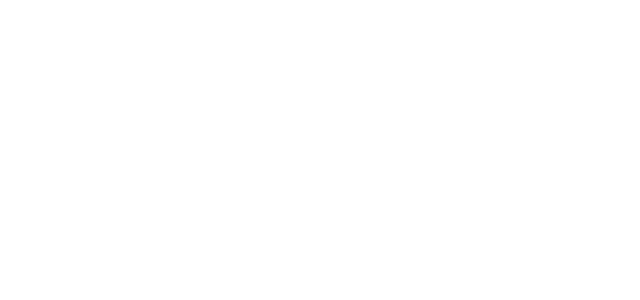
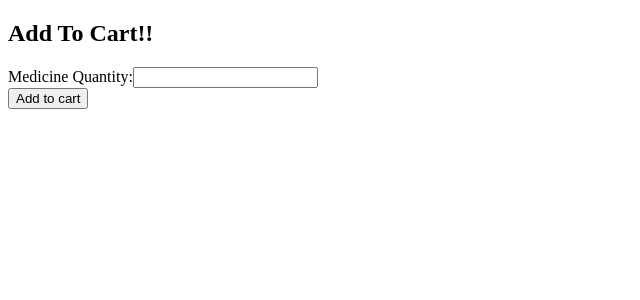
Before and after one commit to sultanaNargis03/PharmacyFrontend, a React (Vite) app in the folder PharmacyApp/: page /addtocart/1 in a window 1280 px wide. Before the commit this address had no page. Shown: the top 300 px of the page, without its empty margins (0-640 px from the left). Built offline with nearby package versions, Linux system fonts and the light colour scheme.

Commit message:
"cart service"

```diff
--- a/PharmacyApp/src/App.jsx
+++ b/PharmacyApp/src/App.jsx
@@ -7,6 +7,8 @@
 import EditMedicine from "./component/EditMedicine";
 import Register from "./component/Auth/Register";
 import Login from "./component/Auth/Login";
+import AddToCart from "./component/Cart/AddToCart";
+import CartList from "./component/Cart/CartList";
 
 function App() {
   return (
@@ -18,6 +20,8 @@
         <Route path="/medicinelist" element={<MedicineList />} exact />
         <Route path="/addmedicine" element={<AddMedicine />} />
         <Route path="/edit/:id" element={<EditMedicine />} />
+        <Route path="/addtocart/:medicneName" element={<AddToCart />} />
+        <Route path="/cartlist" element={<CartList />} />
       </Routes>
     </Router>
   );
--- a/PharmacyApp/src/component/Auth/Login.jsx
+++ b/PharmacyApp/src/component/Auth/Login.jsx
@@ -1,10 +1,13 @@
 import { useState } from "react";
 import axios from "axios";
+import { useNavigate } from "react-router-dom";
+
 const Login = () => {
   const [loginDto, setLoginDto] = useState({
     username: "",
     password: "",
   });
+  const navigate = useNavigate();
 
   const handleSubmit = async (e) => {
     console.log(loginDto);
@@ -14,6 +17,8 @@
         "http://localhost:8088/Pharmacy/api/auth/login",
         loginDto
       );
+      // navigate("/MedicineList");
+      navigate("/CartList");
     } catch (error) {
       console.error("Failed to login:", error);
     }
--- a/PharmacyApp/src/component/Auth/Register.jsx
+++ b/PharmacyApp/src/component/Auth/Register.jsx
@@ -19,7 +19,6 @@
         "http://localhost:8088/Pharmacy/api/auth/register",
         registerDto
       );
-      navigate("/Login");
     } catch (error) {
       console.error("Failed to register user:", error);
     }
--- /dev/null
+++ b/PharmacyApp/src/component/Cart/AddToCart.jsx
@@ -0,0 +1,62 @@
+import { useParams } from "react-router-dom";
+import axios from "axios";
+import { useState, useEffect } from "react";
+
+const AddToCart = () => {
+  const [medicine, setMedicine] = useState({
+    medicineName: "",
+    medicineComposition: "",
+    medicinePrice: "",
+    medicineQuantity: "",
+    expiryDate: "",
+  });
+
+  const [cart, setCart] = useState({
+    itemName: "",
+    itemPrice: "",
+    itemQuantity: "",
+    user: [],
+  });
+  const handleChange = (e) => {
+    setMedicine({ ...medicine, [e.target.name]: e.target.value });
+  };
+
+  const { medicineName } = useParams();
+
+  const handleSubmit = async (e) => {
+    // console.log(cart);
+    e.preventDefault();
+    try {
+      await axios.post(
+        `http://localhost:8088/Pharmacy/api-cart/cart/${medicineName}`,
+        medicine.medicineQuantity
+      );
+      setCart;
+      console.alert(medicine);
+    } catch (error) {
+      console.error("Failed to add to cart:", error);
+    }
+  };
+
+  return (
+    <div>
+      <h2>Add To Cart!!</h2>
+      <form onSubmit={handleSubmit}>
+        <div>
+          <label>Medicine Quantity:</label>
+          <input
+            type="number"
+            name="medicineQuantity"
+            value={medicine.medicineQuantity}
+            onChange={handleChange}
+          />
+        </div>
+        <div>
+          <button type="submit">Add to cart</button>
+        </div>
+      </form>
+    </div>
+  );
+};
+
+export default AddToCart;
--- /dev/null
+++ b/PharmacyApp/src/component/Cart/CartList.jsx
@@ -0,0 +1,37 @@
+import axios from "axios";
+import { useState, useEffect } from "react";
+
+const CartList = () => {
+  const [carts, setCarts] = useState([]);
+
+  useEffect(() => {
+    fetchCarts();
+  }, []);
+
+  const fetchCarts = async () => {
+    try {
+      const response = await axios.get(
+        "http://localhost:8088/Pharmacy/api-cart/cart"
+      );
+      setCarts(response.data);
+    } catch (error) {
+      console.error("Failed to fetch carts:", error);
+    }
+  };
+  return (
+    <div>
+      <h1>your Cart</h1>
+      <div>
+        {carts.map((c) => (
+          <div key={c.id}>
+            <div>Id : {c.id}</div>
+            <div>Item Name : {c.itemName}</div>
+            <div>Item Quantity : {c.itemQuantity}</div>
+            <div>Item Price : {c.itemPrice}</div>
+          </div>
+        ))}
+      </div>
+    </div>
+  );
+};
+export default CartList;
--- a/PharmacyApp/src/component/EditMedicine.jsx
+++ b/PharmacyApp/src/component/EditMedicine.jsx
@@ -16,19 +16,6 @@
   const handleChange = (e) => {
     setMedicine({ ...medicine, [e.target.name]: e.target.value });
   };
-  const fetchMedicine = async () => {
-    try {
-      const result = await axios.get(
-        `http://localhost:8088/Pharmacy/api/medicine/${id}`
-      );
-      setMedicine(result.data);
-    } catch (error) {
-      console.error("Failed to fetch medicine data:", error);
-    }
-  };
-  useEffect(() => {
-    fetchMedicine();
-  }, [id]);
 
   const handleSubmit = async (e) => {
     console.log(medicine);
--- a/PharmacyApp/src/component/MedicineList.jsx
+++ b/PharmacyApp/src/component/MedicineList.jsx
@@ -46,6 +46,7 @@
 
             <button onClick={() => deleteMedicine(medicine.id)}>Delete</button>
             <Link to={`/edit/${medicine.id}`}>Edit</Link>
+            <Link to={`/addtocart/${medicine.medicineName}`}>AddToCart</Link>
           </div>
         ))}
       </div>
```
Also changed, not shown: PharmacyApp/src/component/AddToCart.jsx (deleted, +0 -8 lines), PharmacyApp/src/component/AxiosInstance.jsx (added, +9 -0 lines).
